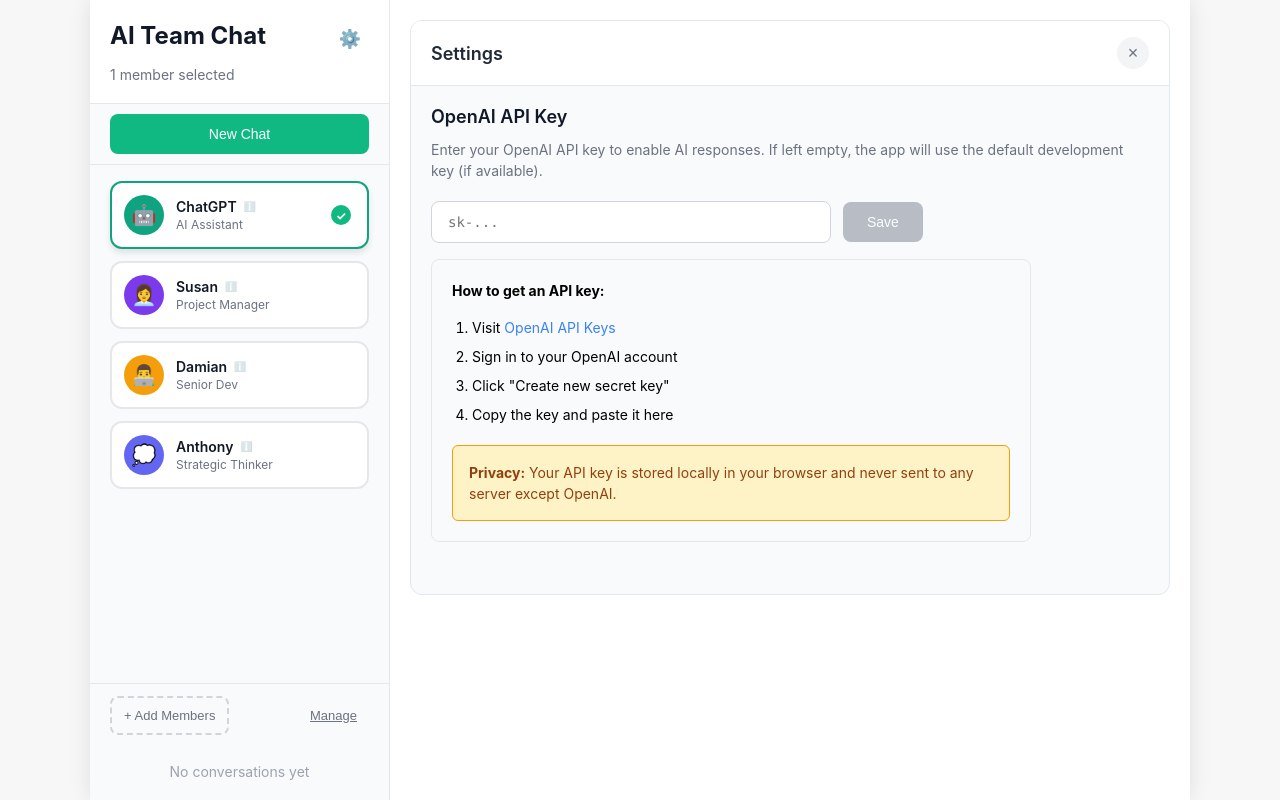
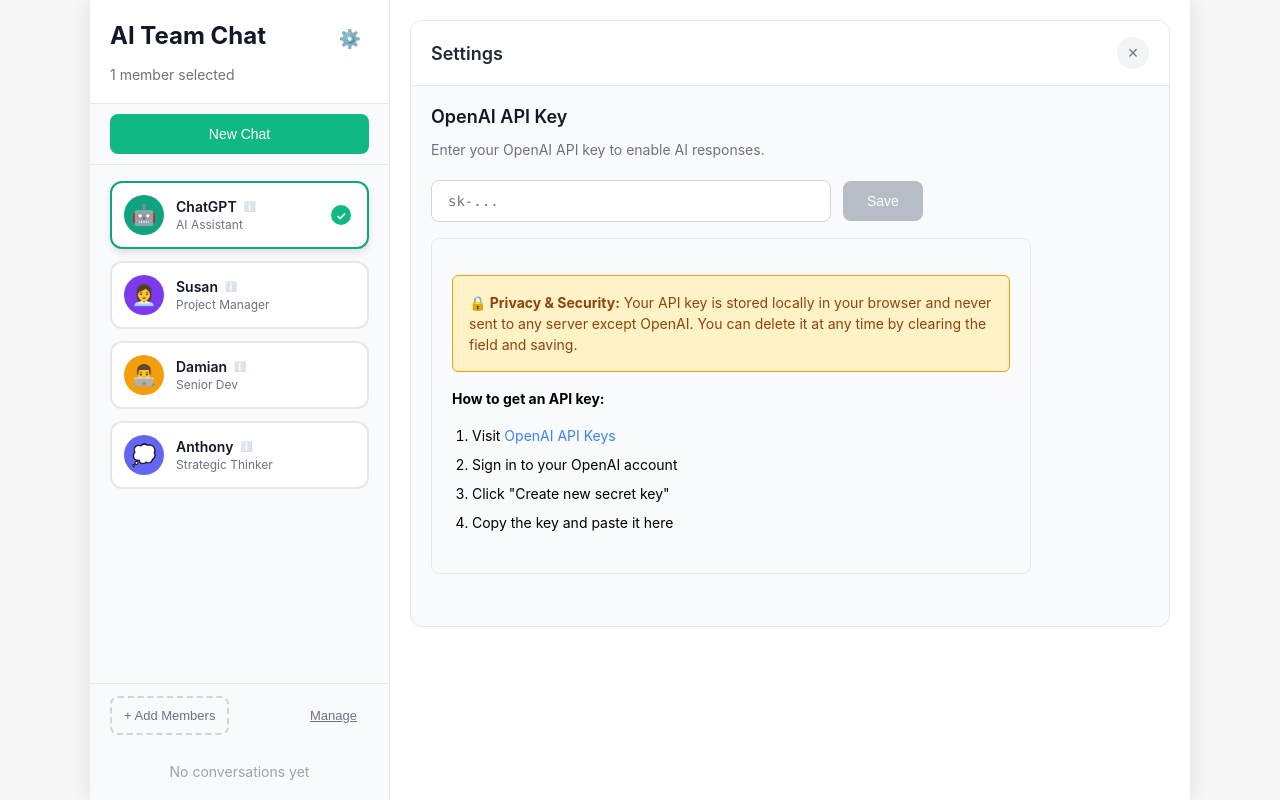
Before and after one commit to kyco/aiteamchat, a React (Create React App) app: page / in a window 1280 px wide. Both pictures are taken after a click on the button "⚙️". Built offline with nearby package versions, Linux system fonts and the light colour scheme.

Commit message:
vibe: Move privacy notice up

```diff
--- a/src/components/Settings.tsx
+++ b/src/components/Settings.tsx
@@ -71,8 +71,9 @@
       <div className="member-management-content">
         <div className="setting-section">
           <h4 className="setting-label">OpenAI API Key</h4>
+
           <p className="setting-description">
-            Enter your OpenAI API key to enable AI responses. If left empty, the app will use the default development key (if available).
+            Enter your OpenAI API key to enable AI responses.
           </p>
 
           <div className="api-key-input-container">
@@ -122,6 +123,10 @@
           )}
 
           <div className="setting-info">
+            <p className="privacy-note">
+              <strong>🔒 Privacy & Security:</strong> Your API key is stored locally in your browser and never sent to any server except OpenAI. You can delete it at any time by clearing the field and saving.
+            </p>
+
             <p>
               <strong>How to get an API key:</strong>
             </p>
@@ -131,10 +136,6 @@
               <li>Click "Create new secret key"</li>
               <li>Copy the key and paste it here</li>
             </ol>
-
-            <p className="privacy-note">
-              <strong>Privacy:</strong> Your API key is stored locally in your browser and never sent to any server except OpenAI.
-            </p>
           </div>
         </div>
       </div>
```
